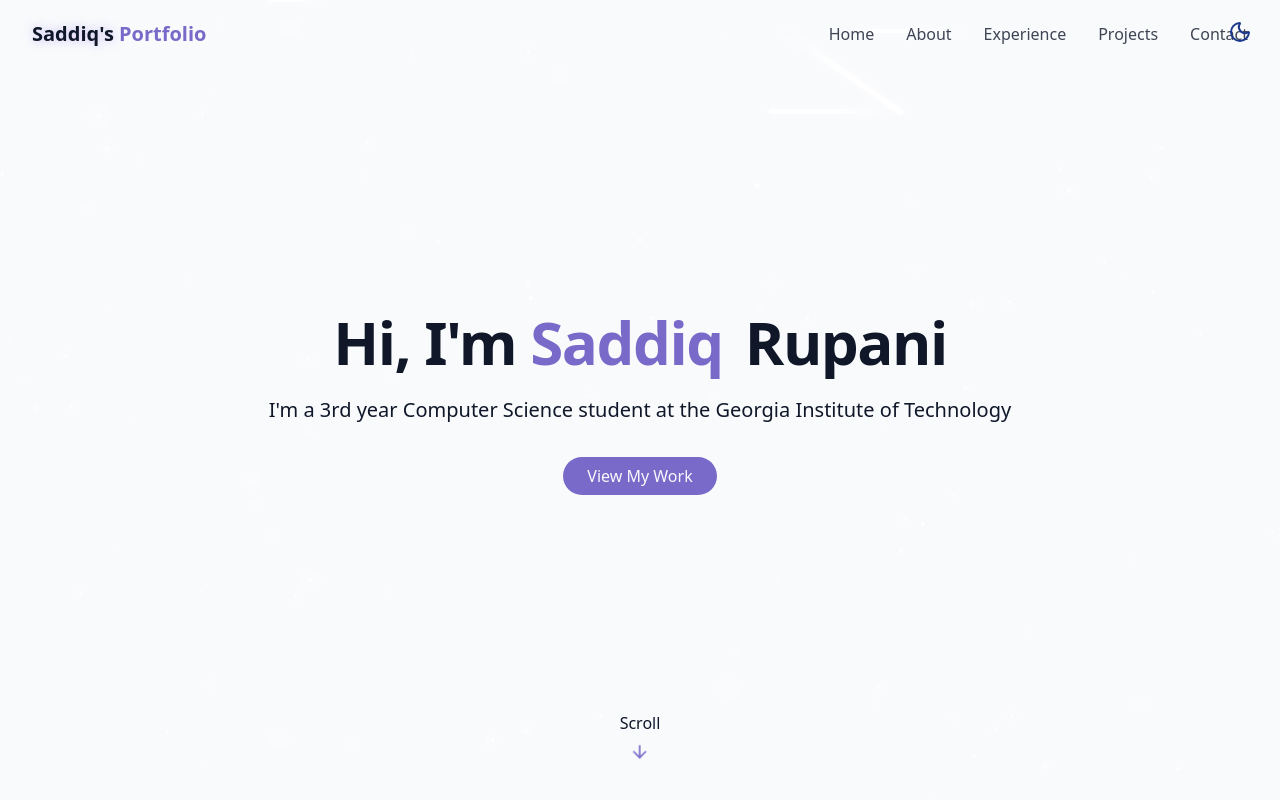
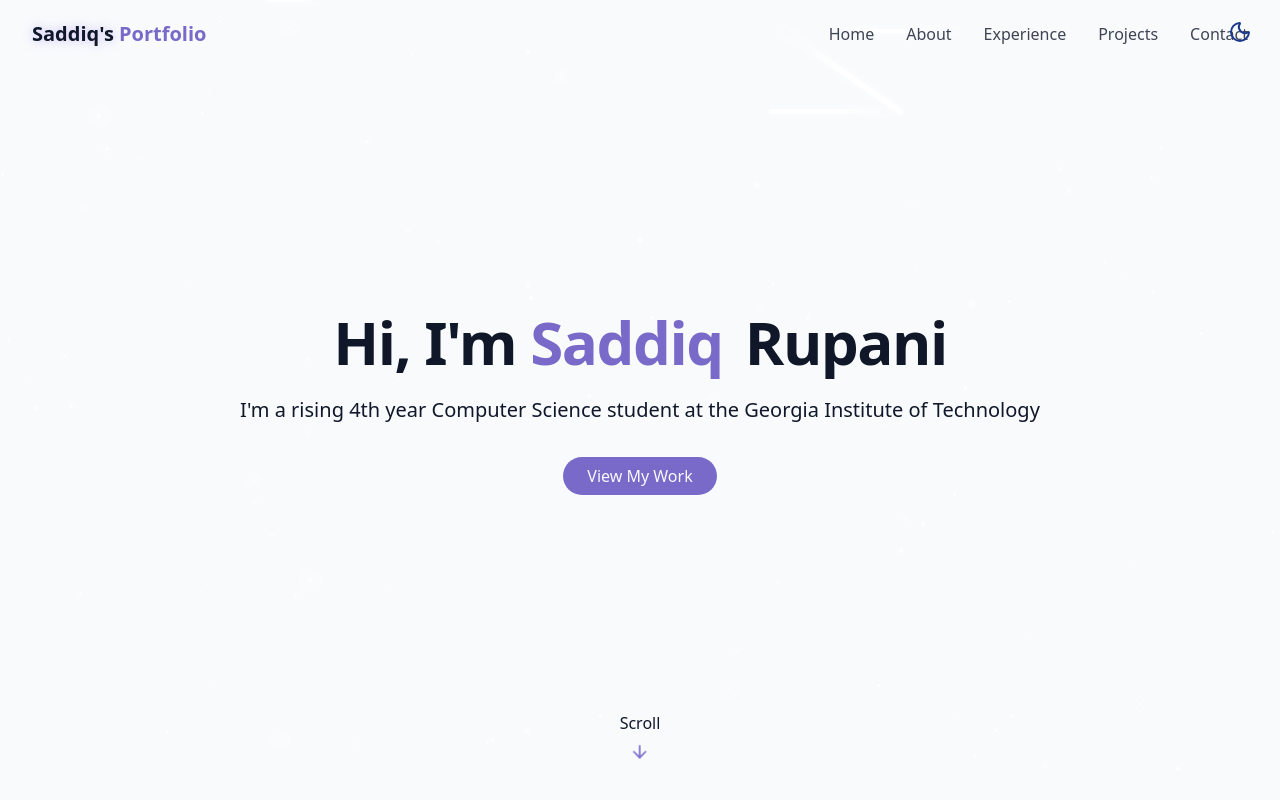
Before and after one commit to saddiqrupani/portfolio-website, a React (Vite) app: page / in a window 1280 px wide. Shown: the top 800 px of the page. Built offline with nearby package versions, Linux system fonts and the light colour scheme.

Commit message:
Update HeroSection.jsx

```diff
--- a/src/components/HeroSection.jsx
+++ b/src/components/HeroSection.jsx
@@ -11,7 +11,7 @@ export const HeroSection = () => {
                 </h1>
 
                 <p className="text-lg md:text-xl text-muted-foreground max-2-2xl mx-auto opacity-0 animate-fade-in-delay-3">
-                    I'm a 3rd year Computer Science student at the Georgia Institute of Technology
+                    I'm a rising 4th year Computer Science student at the Georgia Institute of Technology
                 </p>
 
                 <div className="pt-4 opacity-0 animate-fade-in-delay-4 ">
```
